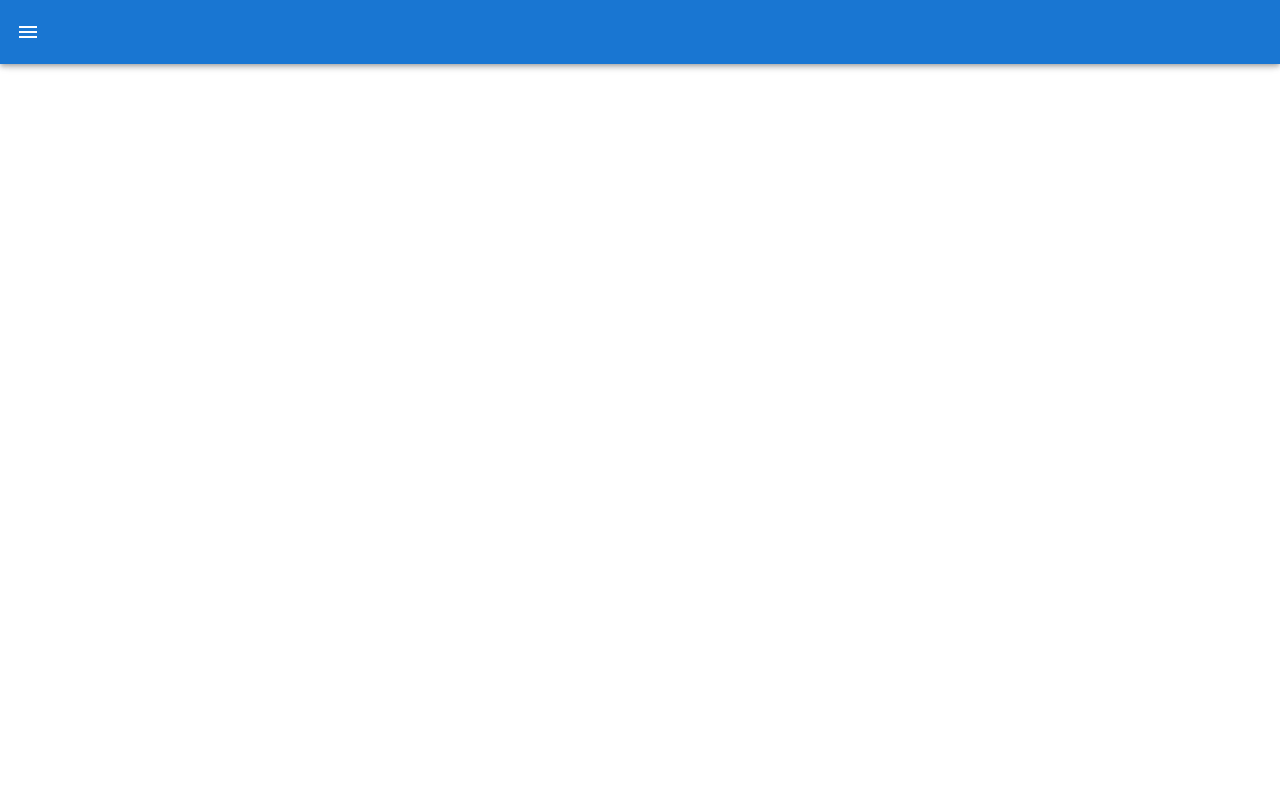
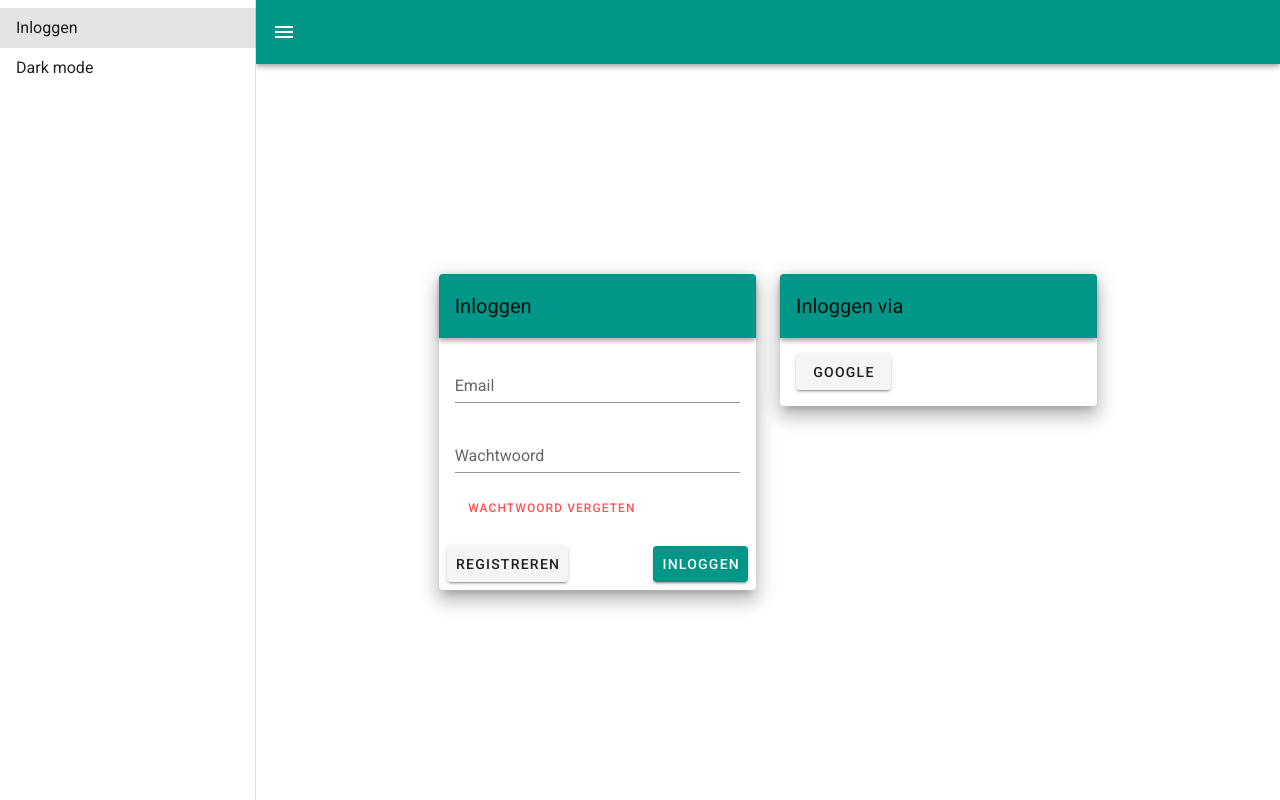
Before and after one commit to andypieters/brandstof-verbruik, a Vue app: page /login in a window 1280 px wide. Built offline with nearby package versions, Linux system fonts and the light colour scheme; no server answers.

Commit message:
Setup basic account management

```diff
--- a/package.json
+++ b/package.json
@@ -5,6 +5,7 @@
   "scripts": {
     "serve": "vue-cli-service serve",
     "build": "vue-cli-service build",
+    "deploy": "vue-cli-service build && firebase deploy",
     "lint": "vue-cli-service lint"
   },
   "dependencies": {
--- a/src/App.vue
+++ b/src/App.vue
@@ -1,23 +1,6 @@
 <template>
   <v-app>
-    <v-navigation-drawer app v-model="drawer">
-      <v-list dense>
-        <v-list-item @click="logout" v-if="user">
-          {{ user.displayName }}
-        </v-list-item>
-        <v-list-item v-else @click="login" link>
-          Login
-        </v-list-item>
-
-        <v-list-item @click="$vuetify.theme.dark = !$vuetify.theme.dark" link>
-          Toggle dark mode
-        </v-list-item>
-      </v-list>
-    </v-navigation-drawer>
-    <v-app-bar app color="primary" dark>
-      <v-app-bar-nav-icon @click="drawer = !drawer"></v-app-bar-nav-icon>
-    </v-app-bar>
-
+    <Navigation />
     <v-content>
       <router-view></router-view>
     </v-content>
@@ -25,33 +8,12 @@
 </template>
 
 <script>
-import firebase from 'firebase/app';
-import 'firebase/auth';
-import firebaseConfig from './firebaseConfig'
-
-firebase.initializeApp(firebaseConfig);
-
-const auth = firebase.auth();
-
+import Navigation from "./components/Navigation";
 
 export default {
-  name: 'App',
-  mounted(){
-    auth.onAuthStateChanged((user) => {
-      this.user = user
-    });
+  name: "App",
+  components: {
+    Navigation
   },
-  data: () => ({
-    drawer: false,
-    user: {}
-  }),
-  methods: {
-    login(){
-      auth.signInWithPopup(new firebase.auth.GoogleAuthProvider);
-    },
-    logout(){
-      auth.signOut();
-    }
-  }
 };
 </script>
--- /dev/null
+++ b/src/components/Navigation.vue
@@ -0,0 +1,45 @@
+<template>
+  <div>
+    <v-navigation-drawer app v-model="drawer">
+      <v-list dense>
+        <v-list-item link to="profile" v-if="user.loggedIn">
+          {{ user.data.displayName }}
+        </v-list-item>
+        <v-list-item v-else to="login" link>
+          Inloggen
+        </v-list-item>
+        <v-list-item @click="$vuetify.theme.dark = !$vuetify.theme.dark" link>
+          {{ $vuetify.theme.dark ? "Light mode" : "Dark mode" }}
+        </v-list-item>
+        <v-list-item @click="logout" v-if="user.loggedIn">
+          Uitloggen
+        </v-list-item>
+      </v-list>
+    </v-navigation-drawer>
+    <v-app-bar app color="primary" dark>
+      <v-app-bar-nav-icon @click="drawer = !drawer"></v-app-bar-nav-icon>
+    </v-app-bar>
+  </div>
+</template>
+<script>
+import { mapGetters } from "vuex";
+import firebase from "../initFirebase";
+
+const auth = firebase.auth();
+
+export default {
+  methods: {
+    logout() {
+      auth.signOut();
+    }
+  },
+  data: () => ({
+    drawer: null
+  }),
+  computed: {
+    ...mapGetters({
+      user: "user"
+    })
+  }
+};
+</script>
--- a/src/firebaseConfig.js
+++ b/src/initFirebase.js
@@ -1,4 +1,7 @@
-export default {
+import firebase from "firebase/app";
+import 'firebase/auth'
+
+const config = {
   apiKey: "AIzaSyCfOLH6GYSMl5yLp2nozMOhRBqeN6t-sOg",
   authDomain: "brandstof-verbruik.firebaseapp.com",
   databaseURL: "https://brandstof-verbruik.firebaseio.com",
@@ -8,3 +11,4 @@ export default {
   appId: "1:733146071858:web:ae1d75afe7d16a828b0d2b",
   measurementId: "G-964RVCGJNP"
 };
+export default firebase.initializeApp(config);
--- a/src/main.js
+++ b/src/main.js
@@ -1,16 +1,18 @@
-import Vue from 'vue'
-import App from './App.vue'
-import './registerServiceWorker'
-import router from './router'
-import vuetify from './plugins/vuetify'
-import store from './store'
+import Vue from "vue";
+import App from "./App.vue";
+import "./registerServiceWorker";
+import router from "./router";
+import vuetify from "./plugins/vuetify";
+import store from "./store";
+import fb from "./initFirebase";
 
+fb.auth().onAuthStateChanged(user => store.dispatch("fetchUser", user));
 
-Vue.config.productionTip = false
+Vue.config.productionTip = false;
 
 new Vue({
   router,
   vuetify,
   store,
   render: h => h(App)
-}).$mount('#app')
+}).$mount("#app");
--- a/src/plugins/vuetify.js
+++ b/src/plugins/vuetify.js
@@ -1,7 +1,17 @@
 import Vue from 'vue';
 import Vuetify from 'vuetify/lib';
+import colors from 'vuetify/lib/util/colors'
 
 Vue.use(Vuetify);
 
 export default new Vuetify({
+    theme: {
+        themes:{
+            light:
+                {
+                    primary: colors.teal,
+                    secondary: colors.pink
+                }
+        }
+    }
 });
--- a/src/router/index.js
+++ b/src/router/index.js
@@ -1,6 +1,10 @@
 import Vue from 'vue'
 import VueRouter from 'vue-router'
 import Home from '../views/Home.vue'
+import Login from '../views/Login.vue'
+import Register from '../views/Register.vue'
+import ForgotPassword from '../views/ForgotPassword.vue'
+
 
 Vue.use(VueRouter)
 
@@ -9,6 +13,21 @@ const routes = [
     path: '/',
     name: 'home',
     component: Home
+  },
+  {
+    path: '/login',
+    name: 'login',
+    component: Login
+  },
+  {
+    path: '/register',
+    name: 'register',
+    component: Register
+  },
+  {
+    path: '/forgot-password',
+    name: 'forgotPassword',
+    component: ForgotPassword
   },
   {
     path: '/about',
--- a/src/store/index.js
+++ b/src/store/index.js
@@ -1,15 +1,39 @@
-import Vue from 'vue'
-import Vuex from 'vuex'
+import Vue from "vue";
+import Vuex from "vuex";
 
-Vue.use(Vuex)
+Vue.use(Vuex);
 
 export default new Vuex.Store({
   state: {
+    user: {
+      loggedIn: false,
+      data: null
+    }
+  },
+  getters: {
+    user(state) {
+      return state.user;
+    }
   },
   mutations: {
+    SET_LOGGED_IN(state, value) {
+      state.user.loggedIn = value;
+    },
+    SET_USER(state, data) {
+      state.user.data = data;
+    }
   },
   actions: {
+    fetchUser({ commit }, user) {
+      commit("SET_LOGGED_IN", user !== null);
+      if (user) {
+        commit("SET_USER", {
+          displayName: user.displayName,
+          email: user.email,
+          uid: user.uid
+        });
+      }
+    }
   },
-  modules: {
-  }
-})
+  modules: {}
+});
--- /dev/null
+++ b/src/views/ForgotPassword.vue
@@ -0,0 +1,54 @@
+<template>
+  <v-container class="fill-height" fluid>
+    <v-row class="d-flex" align="center" justify="center">
+      <v-col class="align-self-start" cols="12" sm="8" md="4">
+        <v-card class="elevation-12">
+          <v-toolbar color="primary">
+            <v-toolbar-title>Wachtwoord vergeten</v-toolbar-title>
+          </v-toolbar>
+          <v-card-text>
+            <v-alert v-if="error" outlined dense color="error">
+              {{ error }}
+            </v-alert>
+            <v-alert v-if="message" outlined dense color="success">
+              {{ message }}
+            </v-alert>
+            <v-form v-on:submit.prevent="send">
+              <v-text-field label="E-mailadres" v-model="email" required />
+            </v-form>
+          </v-card-text>
+          <v-card-actions>
+            <v-spacer />
+            <v-btn submit color="primary">Wachtwoord resetten</v-btn>
+          </v-card-actions>
+        </v-card>
+      </v-col>
+    </v-row>
+  </v-container>
+</template>
+<script>
+import firebase from "../initFirebase";
+const auth = firebase.auth();
+
+export default {
+  methods: {
+    send() {
+      this.error = this.message = null;
+      auth
+        .sendPasswordResetEmail(this.email)
+        .then(() => {
+          this.message = "Er is een email verstuurd naar: ".this.email;
+          this.email = "";
+        })
+        .catch(error => {
+          this.error = error.message;
+        });
+    }
+  },
+  data: () => ({
+    error: null,
+    message: null,
+    email: ""
+  })
+};
+</script>
--- /dev/null
+++ b/src/views/Login.vue
@@ -0,0 +1,85 @@
+<template>
+  <v-container class="fill-height" fluid>
+    <v-row class="d-flex" align="center" justify="center">
+      <v-col class="align-self-start" cols="12" sm="8" md="4">
+        <v-card class="elevation-12">
+          <v-toolbar color="primary">
+            <v-toolbar-title>
+              Inloggen
+            </v-toolbar-title>
+          </v-toolbar>
+          <v-card-text>
+            <v-alert v-if="error" outlined dense color="error">
+              {{ error }}
+            </v-alert>
+            <v-form>
+              <v-text-field
+                label="Email"
+                name="email"
+                type="text"
+                v-model="email"
+              />
+
+              <v-text-field
+                id="password"
+                label="Wachtwoord"
+                name="password"
+                type="password"
+                v-model="password"
+              />
+            </v-form>
+            <v-btn text small to="forgot-password" color="error" link>Wachtwoord vergeten</v-btn>
+          </v-card-text>
+          <v-card-actions>
+            <v-btn to="register" color="secundary">Registreren</v-btn>
+            <v-spacer />
+            <v-btn @click="login" color="primary">Inloggen</v-btn>
+          </v-card-actions>
+        </v-card>
+      </v-col>
+      <v-col class="align-self-start" cols="12" sm="8" md="4">
+        <v-card class="elevation-12">
+          <v-toolbar color="primary">
+            <v-toolbar-title>
+              Inloggen via
+            </v-toolbar-title>
+          </v-toolbar>
+          <v-card-text>
+            <v-btn @click="loginGoogle">Google</v-btn>
+          </v-card-text>
+        </v-card>
+      </v-col>
+    </v-row>
+  </v-container>
+</template>
+<script>
+import firebase from 'firebase/app'
+import 'firebase/auth'
+
+import fb from "../initFirebase";
+
+const auth = fb.auth();
+const googleAuthProvider = new firebase.auth.GoogleAuthProvider();
+
+export default {
+  methods: {
+    login() {
+      auth
+        .signInWithEmailAndPassword(this.email, this.password)
+        .then(() => this.$router.push("home"))
+        .catch(error => (this.error = error.message));
+    },
+    loginGoogle() {
+      auth
+        .signInWithPopup(googleAuthProvider)
+        .then(() => this.$router.push("home"))
+        .catch(error => (this.error = error.message));
+    }
+  },
+  data: () => ({
+    email: "",
+    password: "",
+    error: null
+  })
+};
+</script>
--- /dev/null
+++ b/src/views/Register.vue
@@ -0,0 +1,69 @@
+<template>
+  <v-container class="fill-height">
+    <v-row align="center" justify="center">
+      <v-col cols="12" sm="8" md="4">
+        <v-card class="elevation-12">
+          <v-toolbar color="primary">
+            <v-toolbar-title>Registreren</v-toolbar-title>
+          </v-toolbar>
+          <v-card-text>
+            <v-alert v-if="error" color="error" dense outlined>{{
+              error
+            }}</v-alert>
+            <v-form v-on:submit.prevent="register">
+              <v-text-field
+                label="Naam"
+                name="displayName"
+                v-model="displayName"
+              />
+              <v-text-field label="E-mailadres" name="email" v-model="email" />
+              <v-text-field
+                type="password"
+                name="password"
+                label="Wachtwoord"
+                v-model="password"
+              />
+              <v-text-field
+                type="password"
+                name="password-confirm"
+                label="Wachtwoord nogmaals"
+                v-model="passwordConfirm"
+              />
+            </v-form>
+          </v-card-text>
+          <v-card-actions>
+            <v-btn link to="login">Inloggen</v-btn>
+            <v-spacer />
+            <v-btn color="secondary" @click="register">Registreer</v-btn>
+          </v-card-actions>
+        </v-card>
+      </v-col>
+    </v-row>
+  </v-container>
+</template>
+<script>
+import fb from "../initFirebase";
+const auth = fb.auth();
+
+export default {
+  data: () => ({
+    error: null,
+    displayName: "",
+    email: "",
+    password: "",
+    passwordConfirm: ""
+  }),
+  methods: {
+    register() {
+      this.error = null;
+      auth
+        .createUserWithEmailAndPassword(this.email, this.password)
+        .then(data =>
+          data.user.updateProfile({ displayName: this.displayName })
+        )
+        .then(() => this.$router.push("home"))
+        .catch(error => (this.error = error.message));
+    }
+  }
+};
+</script>
```
Also changed, not shown: 1 other file (tests, documents, lock files or other folders).
